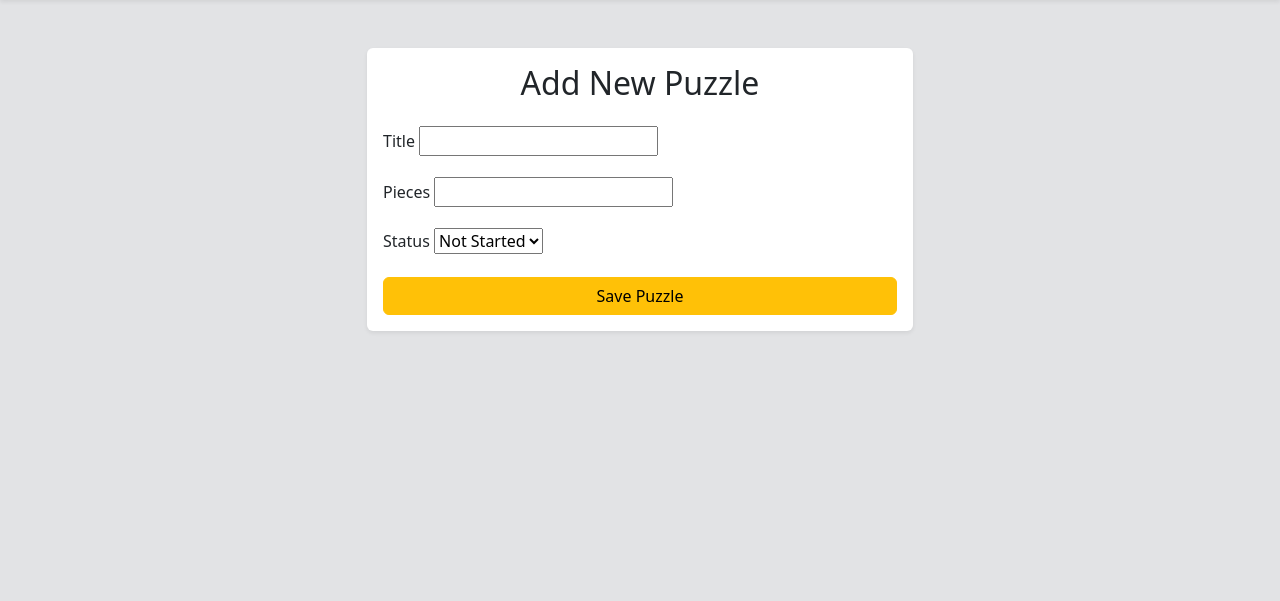
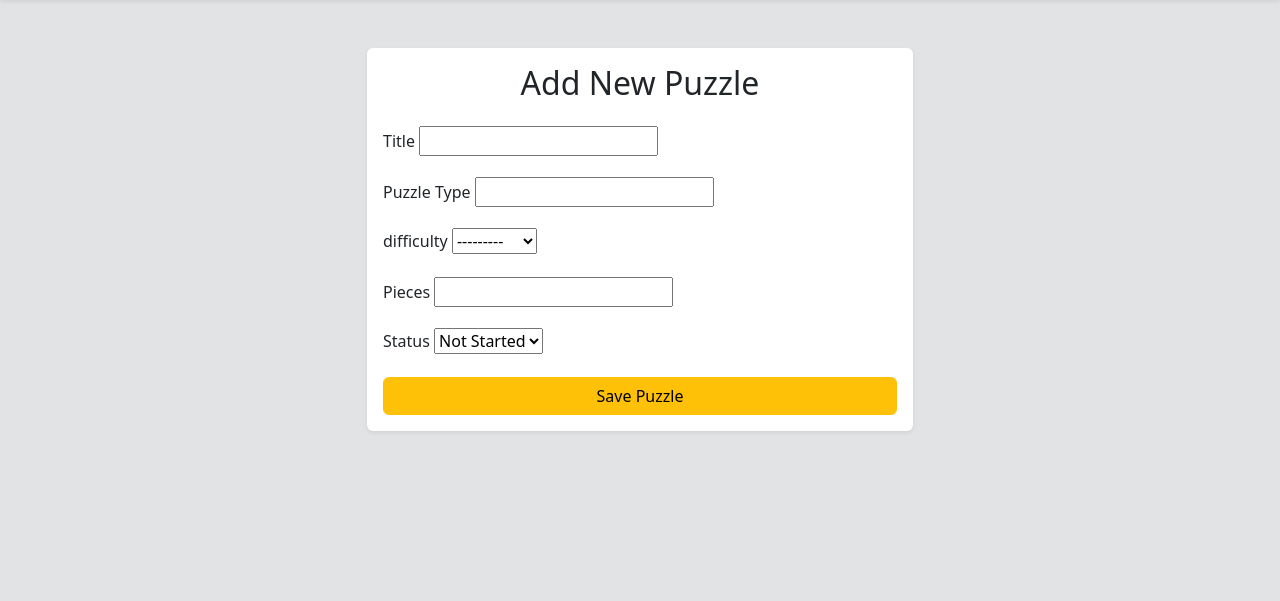
Before and after one commit to deadr1pley/MSE-Sunshine-Puzzle-Club, a Django app: template puzzles/templates/puzzles/add_puzzle.html in a window 1280 px wide. Shown: the part 56-657 px from the top of the page. Run offline with Django 5.2, Linux system fonts and the light colour scheme; the template is opened without the code that fills it: values that come from a table or form of the project are taken from there, others are empty.

Commit message:
Uppdated code in add_puzzle.html

```diff
--- a/puzzles/templates/puzzles/add_puzzle.html
+++ b/puzzles/templates/puzzles/add_puzzle.html
@@ -11,10 +11,21 @@
 
                 <form method="post">
                     {% csrf_token %}
+                    {{ form.non_field_errors }}
 
                     <div class="mb-3">
                         <label class="form-label">Title</label>
                         {{ form.title }}
+                    </div>
+
+                    <div class="mb-3">
+                        <label class="form-label">Puzzle Type</label>
+                        {{ form.title }}
+                    </div>
+
+                    <div class="mb-3">
+                        <label class="form-label">difficulty</label>
+                        {{ form.difficulty }}
                     </div>
 
                     <div class="mb-3">
```
